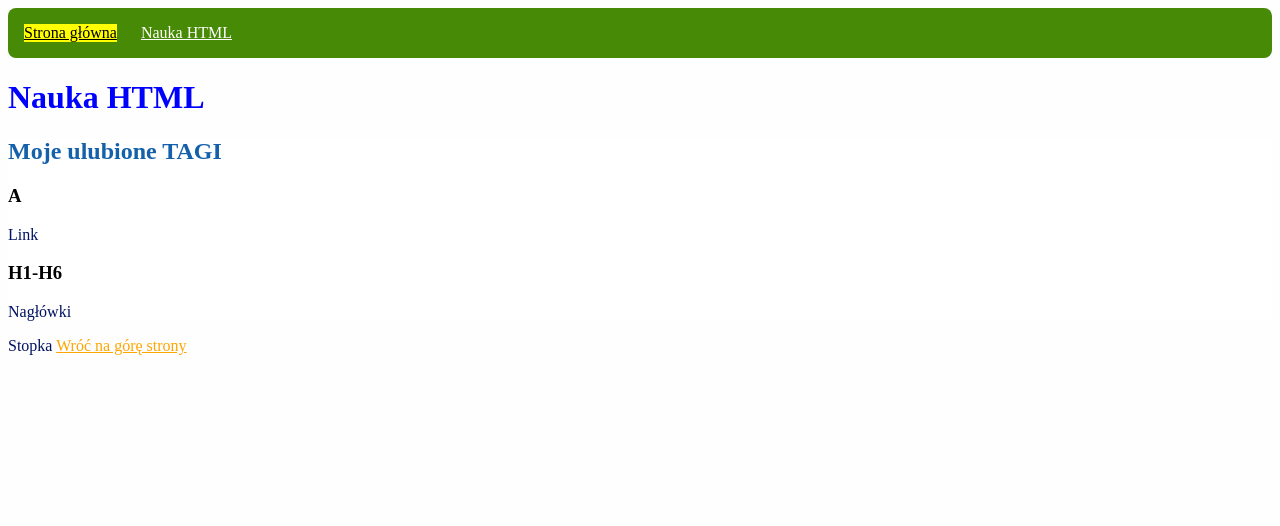
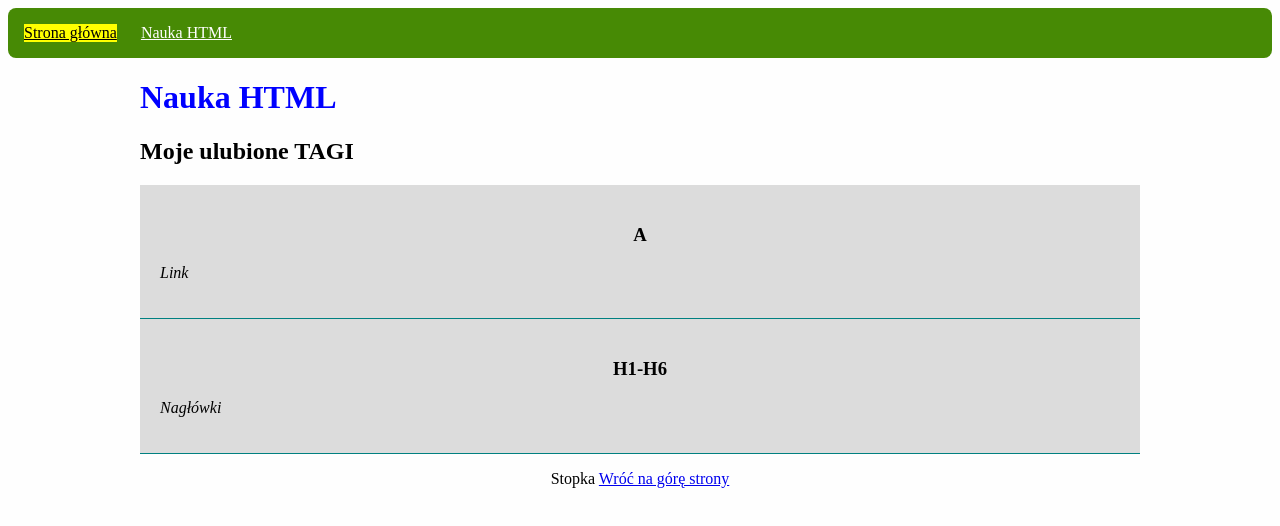
Before and after one commit to damiaNR10/homepage, a plain HTML site: page nauka-html.html in a window 1280 px wide. Drawn offline with Linux system fonts and the light colour scheme.

Commit message:
whole project bem classes

```diff
--- a/main.js
+++ b/main.js
@@ -3,5 +3,8 @@ const age = 27;
 
 console.log(`Cześć, mam na imie ${name} i mam ${age} lat`);
 
-const heading = document.querySelector('.main-heading--js');
-heading.innerHTML = `Cześć, mam na imie ${name} i mam ${age} lat`;
+// const heading = document.querySelector('.main-heading--js');
+// heading.innerHTML = `Cześć, mam na imie ${name} i mam ${age} lat`;
+
+const content = document.querySelector('.main-section__description--js');
+content.innerHTML = `Cześć, mam na imie ${name} i mam ${age} lat`;
--- a/nauka-html.html
+++ b/nauka-html.html
@@ -15,26 +15,26 @@
       </nav>
     </header>
 
-    <main>
+    <main class="main">
       <header id="top">
-        <h1>Nauka HTML</h1>
+        <h1 class="main-heading main-heading--js">Nauka HTML</h1>
       </header>
 
       <section id="notatki">
         <h2 class="section-header">Moje ulubione TAGI</h2>
-        <article>
-          <h3>A</h3>
-          <p>Link</p>
+        <article class="favourite-tags">
+          <h3 class="favourite-tags__title">A</h3>
+          <p class="favourite-tags__description">Link</p>
         </article>
-        <article>
-          <h3>H1-H6</h3>
-          <p>Nagłówki</p>
+        <article class="favourite-tags">
+          <h3 class="favourite-tags__title">H1-H6</h3>
+          <p class="favourite-tags__description">Nagłówki</p>
         </article>
       </section>
     </main>
 
-    <footer>
-      <p>Stopka <a href="#top">Wróć na górę strony</a></p>
+    <footer class="footer">
+      <p class="footer__content">Stopka <a href="#top">Wróć na górę strony</a></p>
     </footer>
 
     <script src="main.js"></script>
--- a/style.css
+++ b/style.css
@@ -2,28 +2,52 @@ body {
   background-color: #fefefe;
 }
 
-section {
+.favourite-tags {
+  background: gainsboro;
+  padding: 20px;
+  border-bottom: teal 1px solid;
+}
+
+.favourite-tags__description {
+  font-style: italic;
+}
+
+.favourite-tags__title {
+  text-align: center;
+}
+
+.footer {
+  max-width: 1000px;
+  margin: 0 auto;
+}
+
+.footer__content {
+  text-align: center;
+}
+
+.main {
+  max-width: 1000px;
+  margin: 0 auto;
+}
+
+.main-heading {
+  color: blue;
+}
+
+.main-section {
   background-color: white;
 }
 
-h1 {
-  color: blue;
-}
-
-p {
+.main-section__header {
   color: #001261;
 }
 
-.section-header {
+.main-section__description {
   color: #1460aa;
 }
 
-a {
+.main-section__link {
   color: orange;
-}
-
-nav a {
-  color: olivedrab;
 }
 
 .navigation {
```
Also changed, not shown: index.html (+8 -7 lines).
